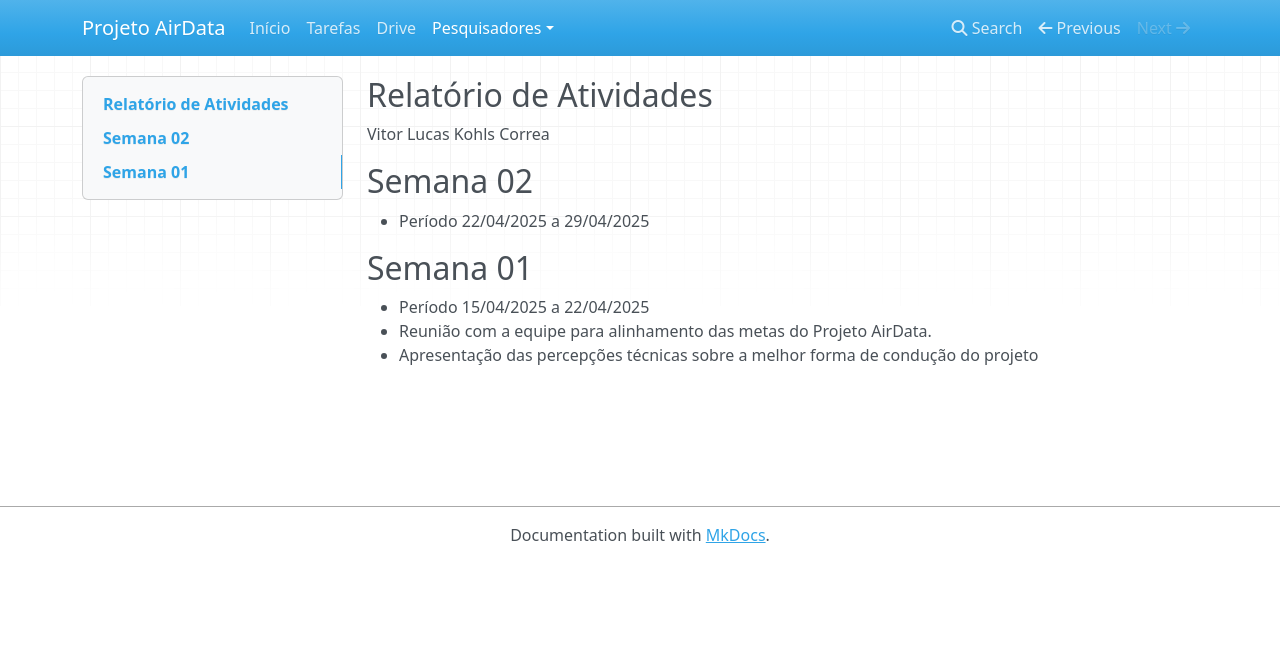
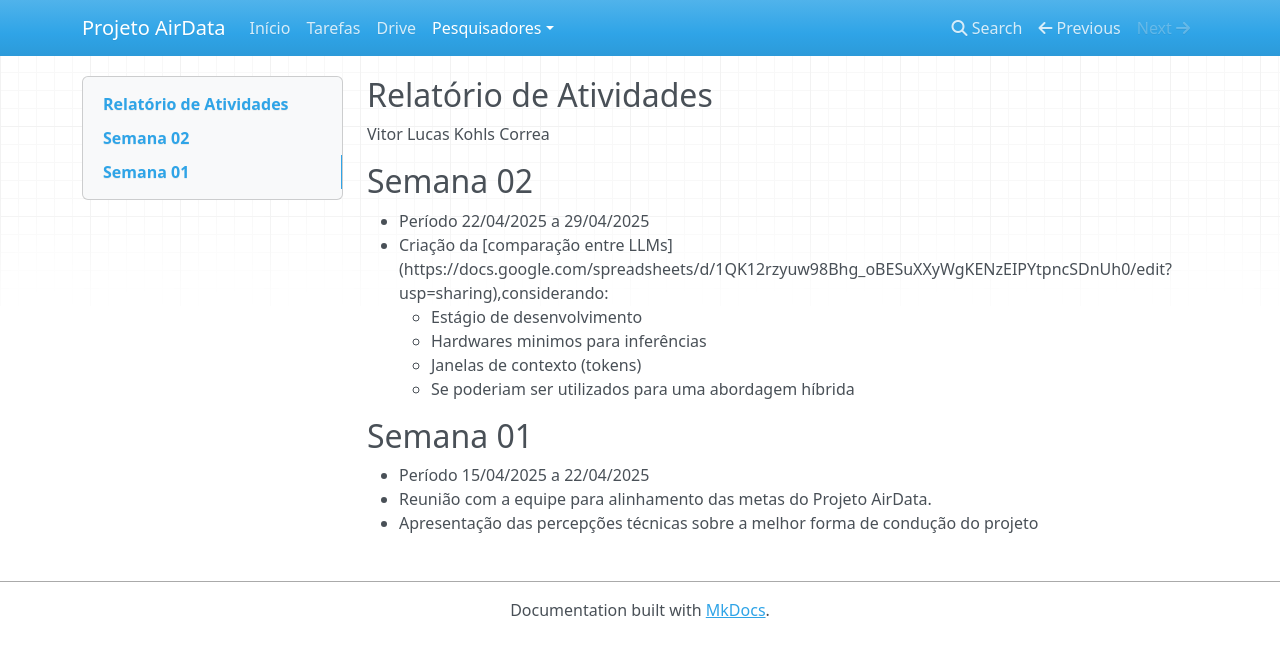
Before and after one commit to projetoairdata/web, an MkDocs documentation site: the page built from docs/pesquisadores/vitor_correa.md, in a window 1280 px wide. Shown: the top 657 px of the page. Built offline with MkDocs 1.6.1, drawn with Linux system fonts in a browser that asks for light colours; nearby versions of some CDN libraries.

Commit message:
Atualização das tarefas da semana do Vitor Lucas

```diff
--- a/docs/pesquisadores/vitor_correa.md
+++ b/docs/pesquisadores/vitor_correa.md
@@ -6,7 +6,11 @@ Vitor Lucas Kohls Correa
 ## Semana 02
 
 - Período 22/04/2025 a 29/04/2025
-
+- Criação da [comparação entre LLMs] (https://docs.google.com/spreadsheets/d/1QK12rzyuw98Bhg_oBESuXXyWgKENzEIPYtpncSDnUh0/edit?usp=sharing),considerando:
+    - Estágio de desenvolvimento
+    - Hardwares minimos para inferências
+    - Janelas de contexto (tokens)
+    - Se poderiam ser utilizados para uma abordagem híbrida
 
 ##  Semana 01
 
```
Also changed, not shown: 2 other files.
